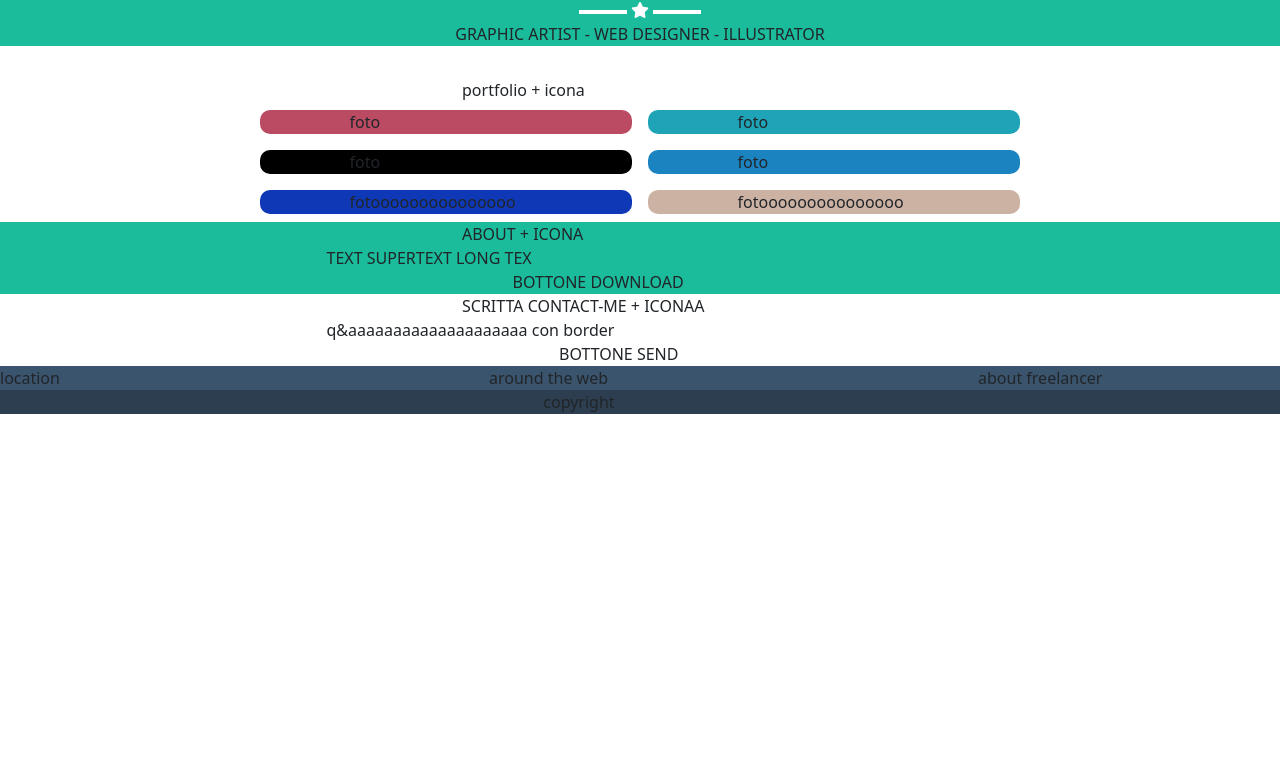
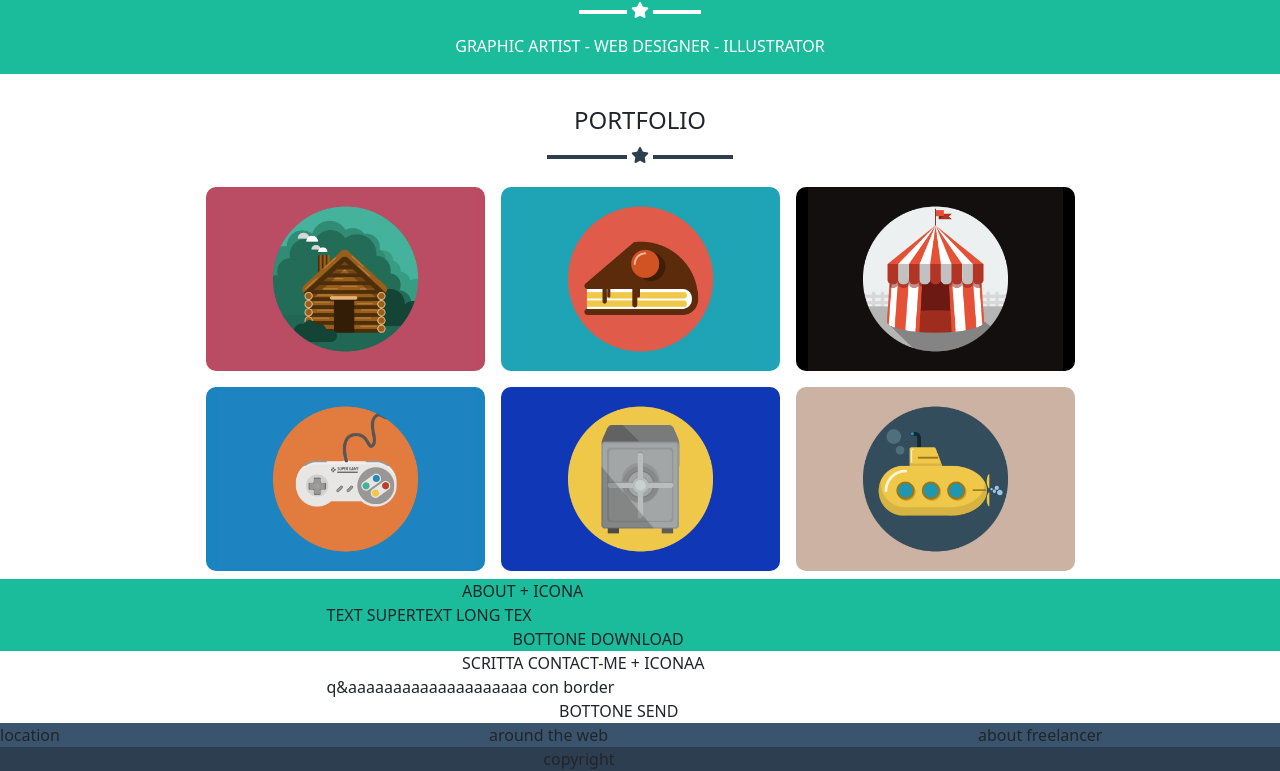
Before and after one commit to Michelazani/html-css-bootstrap-freelancer, a plain HTML site: page index.html in a window 1280 px wide. Shown: the part 410-1181 px from the top of the page. Before the commit the page ends 824 px from the top, so only its background shows below. Drawn offline with nearby package versions, Linux system fonts and the light colour scheme.

Commit message:
cambio navbar collapse

```diff
--- a/index.html
+++ b/index.html
@@ -46,8 +46,8 @@
                         <div class="col-12 d-flex justify-content-between ">
                             <span class="navbar-brand mb-0 h1 my_uppercase">start bootstrap</span>
                             <span class="navbar-brand mb-0 "> <i class="fa-solid fa-bars btn btn-outline-secondary d-md-none" style="color: #93918e;"></i> </span>
-                            <div class="  collapse navbar-collapse " id="navbarText">
-                                <ul class="navbar-nav me-auto mb-2 mb-lg-0 ">
+                            <div id="navbarText">
+                                <ul class="navbar-nav me-auto mb-2 mb-lg-0 justify-content-md-end collapse navbar-collapse">
                                     <li class="nav-item">
                                         <a class="nav-link active" aria-current="page" href="#">Portfolio</a>
                                     </li>
@@ -74,14 +74,16 @@
                         <div class="row d-flex justify-content-center">
                             <div class="col-6 col-md-5 ">
                                 <h2 class="my_uppercase">start bootstrap</h2>
-                                <span class="my_border-star"> </span>
+                                <span class="my_border-star wh"> </span>
                                 <i class="fa-solid fa-star" style="color: #ffffff;"></i>
-                                <span class="my_border-star"> </span>
+                                <span class="my_border-star wh"> </span>
 
                             </div>
                         </div>
                         <div class="row d-flex justify-content-center">
-                            <div class="col-10 col-md-7 my_uppercase">graphic artist - web designer - illustrator</div>
+                            <div class="col-10 col-md-7 my_uppercase">
+                                <p>graphic artist - web designer - illustrator</è>
+                            </div>
                         </div>
                     </div>
             </section>
@@ -90,54 +92,71 @@
         <main>
 
             <!-- icone una sotto l'altra x6 -->
-            <section class="icons " >
+            <section class="icons text-center">
                 <div class="container ">
 
                     <div class="row justify-content-center">
-                        <div class="col-6 col-md-4">portfolio + icona</div>
+                        <div class="col-6 col-md-4">
+                            <h4 class="my_uppercase">portfolio</h4>
+                            <span class="my_border-star bl"> </span>
+                                <i class="fa-solid fa-star" style="color: #2c3e50;"></i>
+                            <span class="my_border-star bl"> </span>
+                        </div>
                     </div>
 
                     <div class="row row-cols-md-2 row-cols-lg-3 justify-content-center mx-auto ">
-                            <div class="col-12 col-md-5 col-lg-4justify-content-center my_bg bg-red">
+                            <div class="col-12 col-md-5 col-lg-3 justify-content-center my_bg bg-red">
                                     <div class="row d-flex justify-content-center ">
-                                        <div class="col-7" >foto</div>
+                                        <div class="col-12" >
+                                            <img class="width-img" src="./img/cabin.png" alt="cabin photo">
+                                        </div>
                                     </div>
                             </div>
 
 
-                                <div class="col-12 col-md-5 col-lg-4 my_bg bg-light-blue">
+                                <div class="col-12 col-md-5 col-lg-3 my_bg bg-light-blue">
                                     <div class="row d-flex justify-content-center">
-                                        <div class="col-7">foto</div>
+                                        <div class="col-12">
+                                            <img class="width-img" src="./img/cake.png" alt="cake photo">
+                                        </div>
                                     </div>
                                 </div>
 
 
 
-                                <div class="col-12 col-md-5 col-lg-4 my_bg bg-black">
+                                <div class="col-12 col-md-5 col-lg-3 my_bg bg-black">
                                     <div class="row d-flex justify-content-center">
-                                        <div class="col-7">foto</div>
+                                        <div class="col-12">
+                                            <img class="width-img" src="./img/circus.png" alt="circus photo">
+                                        </div>
                                     </div>
                                 </div>
 
 
 
-                                <div class="col-12 col-md-5 col-lg-4 my_bg bg-blue">
+                                <div class="col-12 col-md-5 col-lg-3 my_bg bg-blue">
                                     <div class="row d-flex justify-content-center">
-                                        <div class="col-7">foto</div>
+                                        <div class="col-12">
+                                            <img class="width-img" src="./img/game.png" alt="controller photo">
+                                        </div>
                                     </div>
                                 </div>
 
-                                <div class="col-12 col-md-5 col-lg-4 my_bg bg-dark-blue">
+                                <div class="col-12 col-md-5 col-lg-3 my_bg bg-dark-blue">
                                     <div class="row d-flex justify-content-center">
-                                        <div class="col-7">fotooooooooooooooo</div>
+                                        <div class="col-12">
+                                            <img class="width-img" src="./img/safe.png" alt="safe photo">
+                                        </div>
                                     </div>
                                 </div>
 
 
 
-                                <div class="col-12 col-md-5 col-lg-4 my_bg bg-beige">
+                                <div class="col-12 col-md-5 col-lg-3 my_bg bg-beige">
                                     <div class="row d-flex justify-content-center">
-                                        <div class="col-7">fotooooooooooooooo</div>
+                                        <div class="col-12">
+                                            <img class="width-img" src="./img/submarine.png" alt="">
+                                        </div>
                                     </div>
                                 </div>
 
--- a/style/style.css
+++ b/style/style.css
@@ -14,20 +14,50 @@ section.jumbo {
     margin-bottom: 2rem;
 }
 
+.my_uppercase{
+    text-transform: uppercase;
+ }
+
+.width-img{
+    width: 100%;
+}
+
+/* star */
+.my_border-star{
+    display: inline-block;
+    vertical-align: middle;
+}
+
+.wh{
+    border-bottom: 4px solid white;
+    width: 3rem;
+}
+
+.bl{
+    border-bottom: 4px solid #2c3e50;
+    width: 5rem;
+}
+
+.fa-star{
+    margin-bottom: 1rem;
+}
+
+
+/* color text */
+h2,
+p {
+    color: white;
+}
+
+
+
+/* background color icons */
+
 .my_bg{
     margin: 0.5rem;
     border-radius: 10px;
 }
 
-.my_border-star{
-    display: inline-block;
-    width: 3rem;
-    border-bottom: 4px solid white;
-    vertical-align: middle;
-}
-
-
-/* background color icons */
 .bg-red{
     background-color: rgb(186, 75, 99);
 }
@@ -62,8 +92,3 @@ section.jumbo {
  .lower-footer{
     background-color: rgb(44, 62, 80) ;
  }
-
-
- .my_uppercase{
-    text-transform: uppercase;
- }
```
